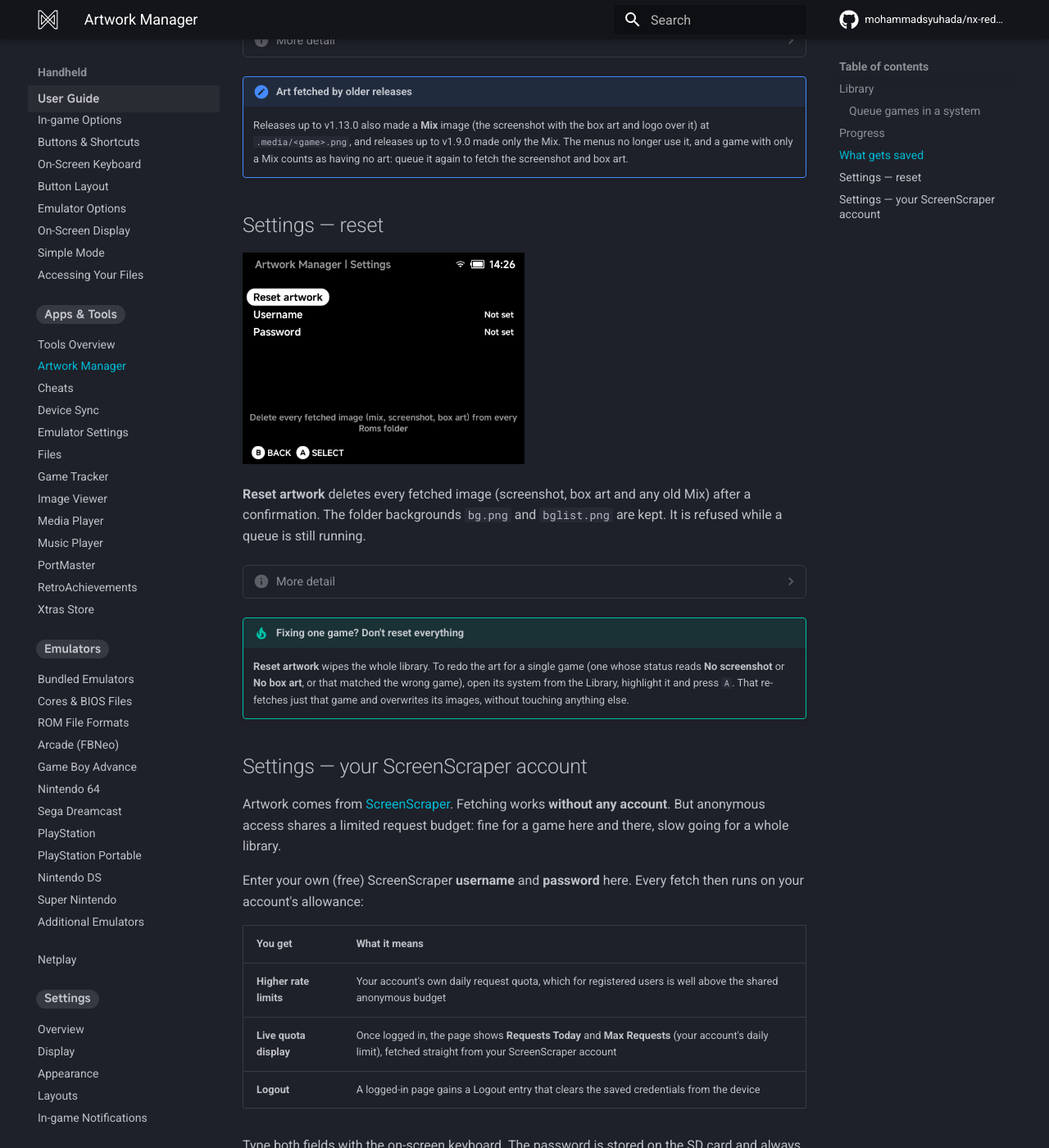
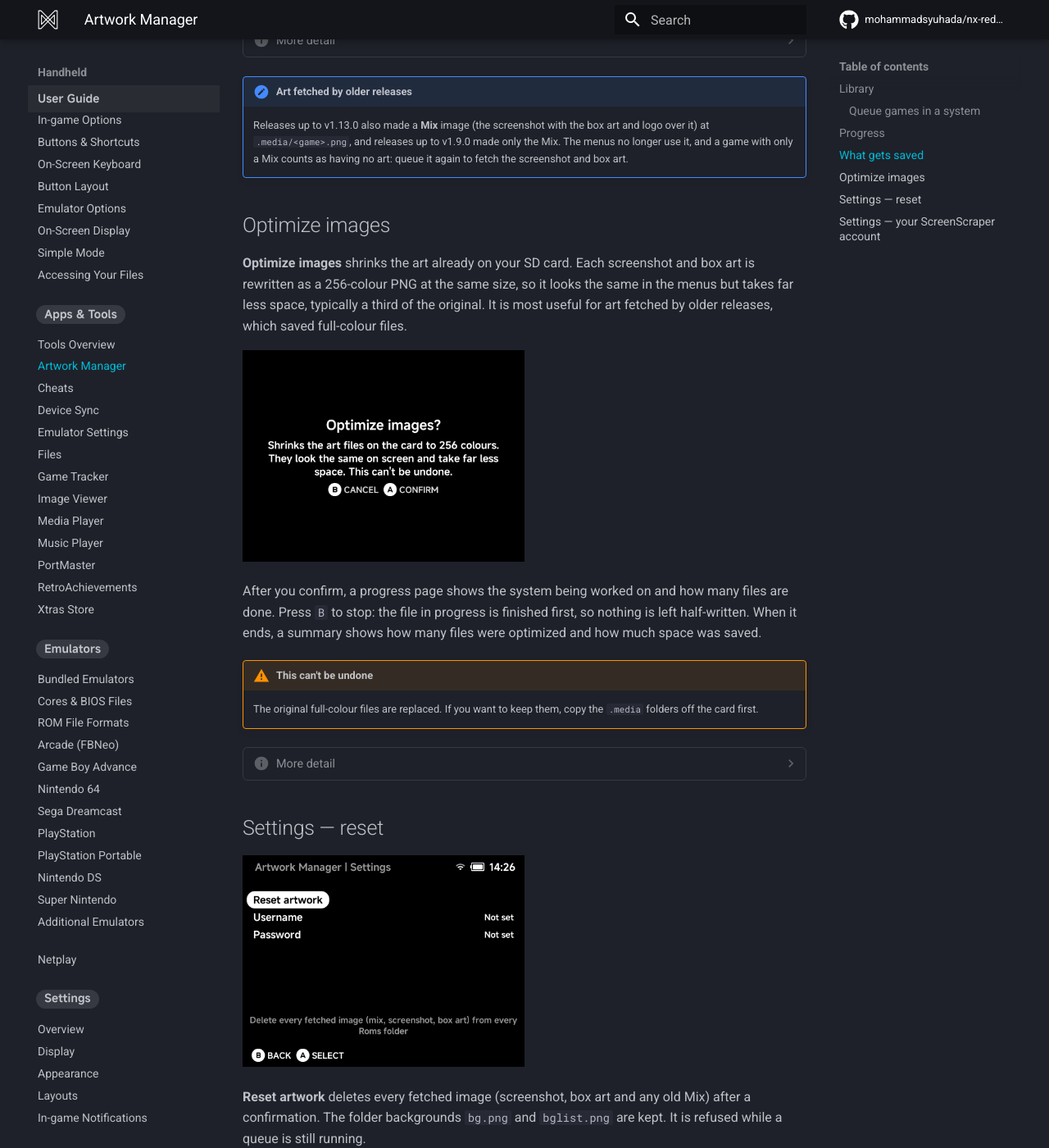
Before and after one commit to mohammadsyuhada/nx-redux-docs, an MkDocs documentation site: the page built from docs/handheld/apps/artwork-manager.md, in a window 1280 px wide and 1400 px high, scrolled down 2367 px. Shown: the whole window at 82% size. Built offline with MkDocs 1.6.1 and Material for MkDocs 9.7.7, drawn with Linux system fonts in a browser that asks for light colours; comment, search, counter and statistics services are not loaded.

Commit message:
docs(artwork-manager): Optimize images and 256-colour art

```diff
--- a/docs/handheld/apps/artwork-manager.md
+++ b/docs/handheld/apps/artwork-manager.md
@@ -111,12 +111,48 @@
     An image is skipped when ScreenScraper has none for the game. A game with
     no art at all gets a generated placeholder picture in the menus instead.
 
+    Both are saved as 256-colour PNGs at their full size: they look the same
+    on the handheld's screen and take about a third of the space. Art fetched
+    by older releases can be shrunk the same way with
+    [Optimize images](#optimize-images).
+
 !!! note "Art fetched by older releases"
     Releases up to v1.13.0 also made a **Mix** image (the screenshot with
     the box art and logo over it) at `.media/<game>.png`, and releases up to
     v1.9.0 made only the Mix. The menus no longer use it, and a game with only
     a Mix counts as having no art: queue it again to fetch the screenshot and
     box art.
+
+## Optimize images
+
+**Optimize images** shrinks the art already on your SD card. Each screenshot
+and box art is rewritten as a 256-colour PNG at the same size, so it looks the
+same in the menus but takes far less space, typically a third of the
+original. It is most useful for art fetched by older releases, which saved
+full-colour files.
+
+![Optimize images confirmation](../../assets/screenshots/artwork-optimize.png)
+
+After you confirm, a progress page shows the system being worked on and how
+many files are done. Press `B` to stop: the file in progress is finished first,
+so nothing is left half-written. When it ends, a summary shows how many files
+were optimized and how much space was saved.
+
+!!! warning "This can't be undone"
+    The original full-colour files are replaced. If you want to keep them,
+    copy the `.media` folders off the card first.
+
+??? info "More detail"
+    - It covers every `.media` folder under `Roms`, including art inside game
+      sub-folders: the `screenshot` and `boxart` images and any older art
+      directly in `.media`.
+    - The folder backgrounds (`bg.png`, `bglist.png`) are left alone.
+    - A file that is already optimized, or that would not get smaller, is
+      skipped, so running it again is quick and safe.
+    - The device stays awake while it runs. A large library can take a few
+      minutes: about 400 images took 6 minutes on a Smart Pro S and saved
+      over half the space.
+    - It can't start while a fetch queue is running.
 
 ## Settings — reset
 
```
Also changed, not shown: docs/assets/screenshots/artwork-manager.png, docs/assets/screenshots/artwork-optimize.png (added).
